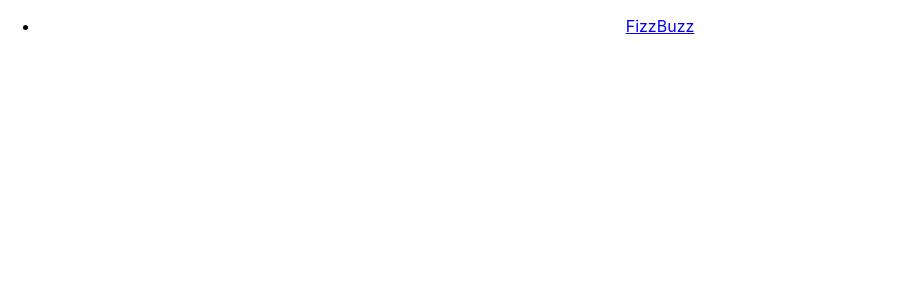
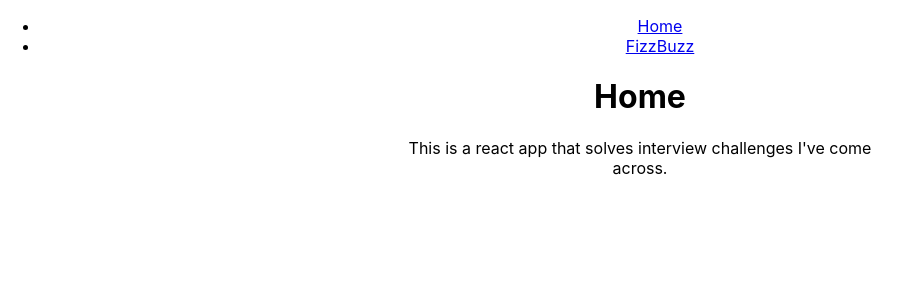
Before and after one commit to MMcClure11/practice-constructor.io, a React (Create React App) app: page / in a window 1280 px wide. Shown: the top 300 px of the page, without its empty margins (0-911 px from the left). Built offline with nearby package versions, Linux system fonts and the light colour scheme.

Commit message:
Add home page

```diff
--- a/src/App.js
+++ b/src/App.js
@@ -1,6 +1,7 @@
 import { BrowserRouter as Router, Switch, Route, Link } from 'react-router-dom';
 import './App.css';
 
+import Home from './components/Home'
 import FizzBuzz from './components/FizzBuzz'
 
 const App = () => {
@@ -10,6 +11,9 @@ const App = () => {
         <nav>
           <ul>
             <li>
+              <Link to='/'>Home</Link>
+            </li>
+            <li>
               <Link to='/fizzbuzz'>FizzBuzz</Link>
             </li>
           </ul>
@@ -17,6 +21,7 @@ const App = () => {
 
         <Switch>
           <Route path='/fizzbuzz'><FizzBuzz /></Route>
+          <Route path='/'><Home /></Route>
         </Switch>
       </div>
     </Router>
--- /dev/null
+++ b/src/components/Home.js
@@ -0,0 +1,12 @@
+import React from 'react'
+
+const Home = () => {
+  return (
+    <div>
+      <h1>Home</h1>
+      <p>This is a react app that solves interview challenges I've come across.</p>
+    </div>
+  )
+}
+
+export default Home
```
